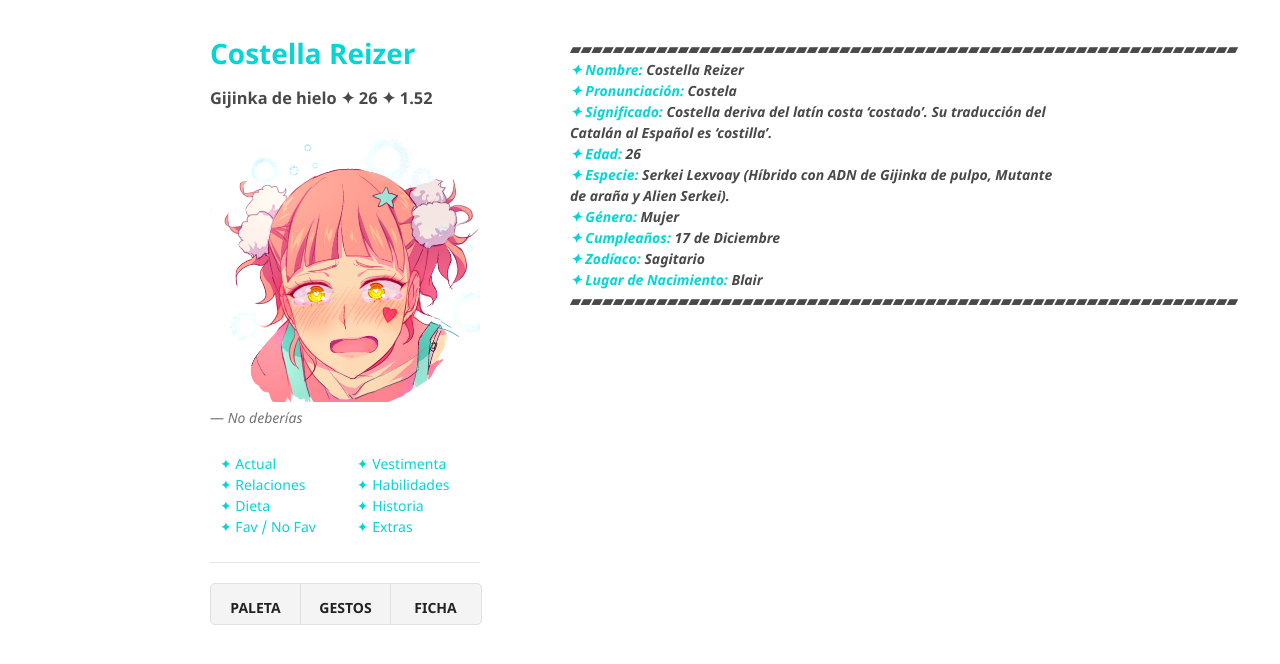
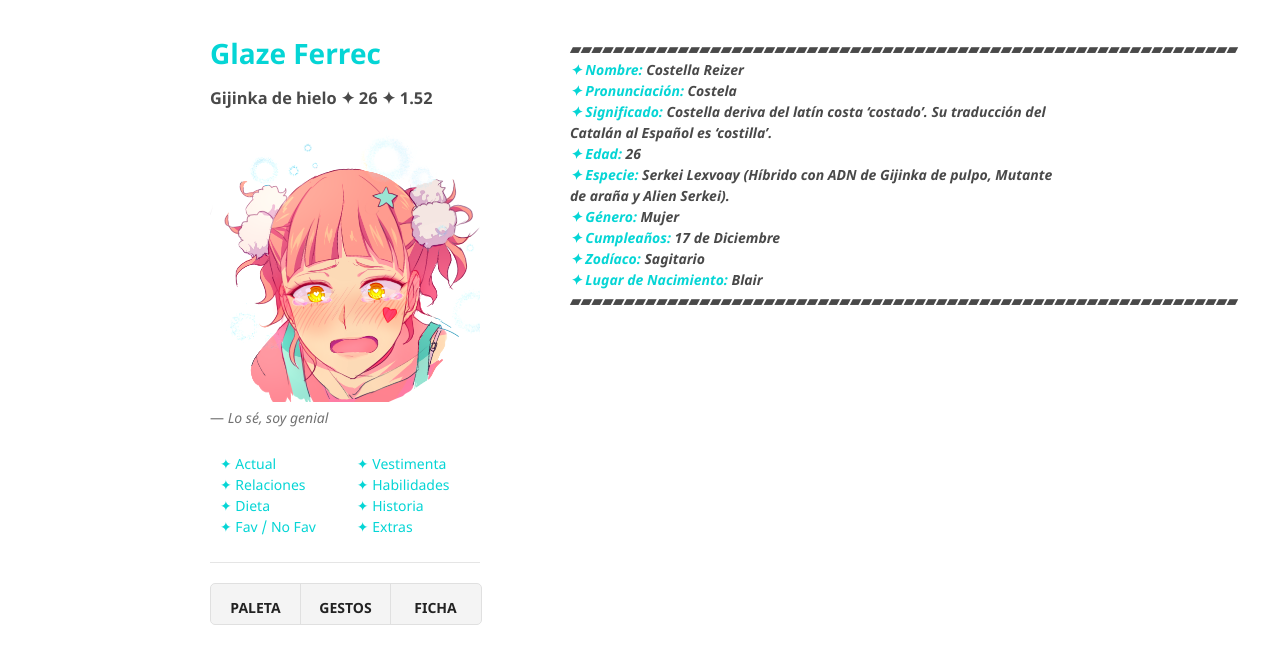
Before and after one commit to BlairSander/glaze, a Jekyll site: the page built from index.md, in a window 1280 px wide. Shown: the top 664 px of the page. Built offline with Jekyll 4.4.1, drawn with Linux system fonts in a browser that asks for light colours.

Commit message:
Update _config.yml

```diff
--- a/_config.yml
+++ b/_config.yml
@@ -1,6 +1,6 @@
-title: Costella Reizer
+title: Glaze Ferrec
 logo: /assets/img/logo.png
-description: No deberías
+description: "Lo sé, soy genial"
 show_downloads: true
 google_analytics:
 theme: jekyll-theme-minimal
```
